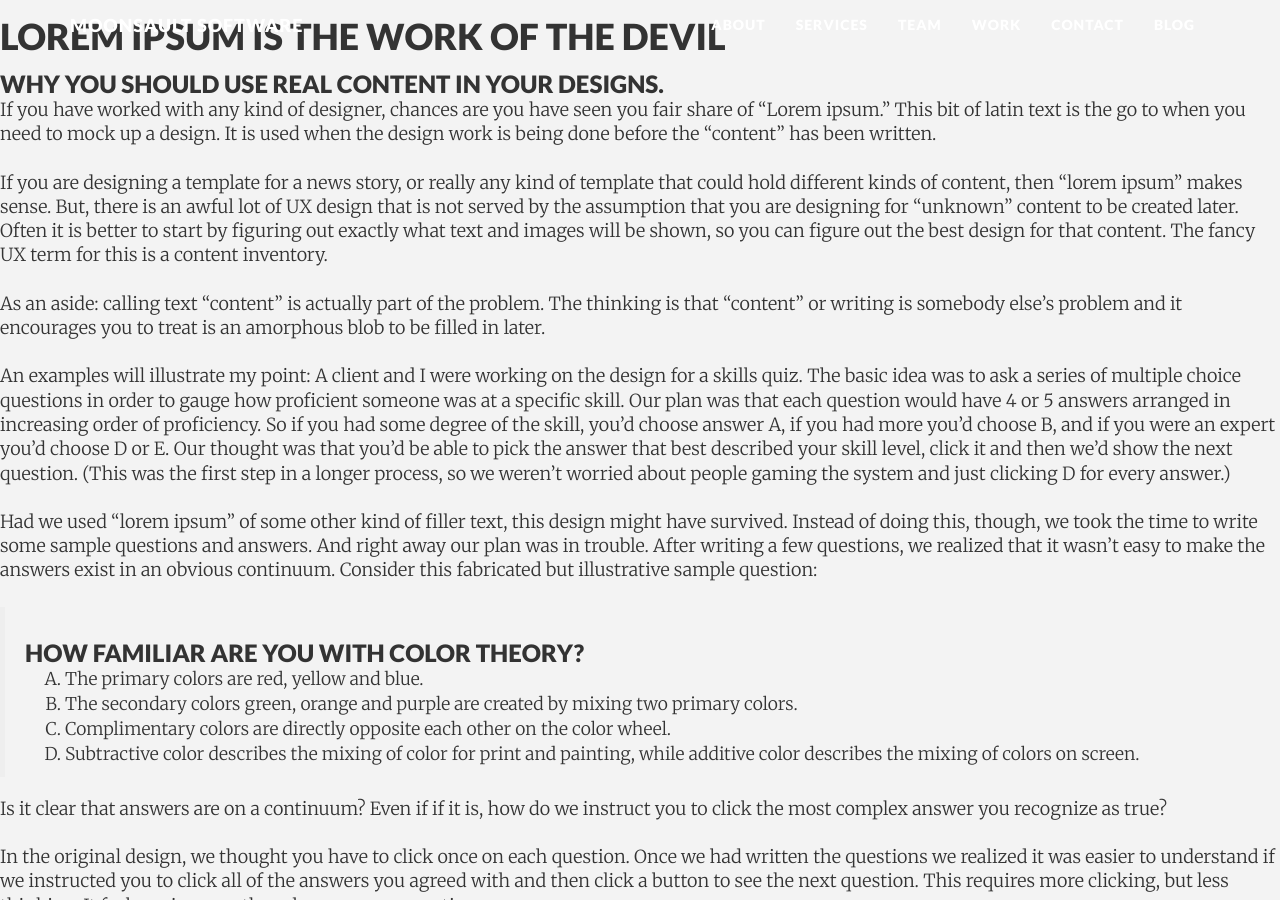
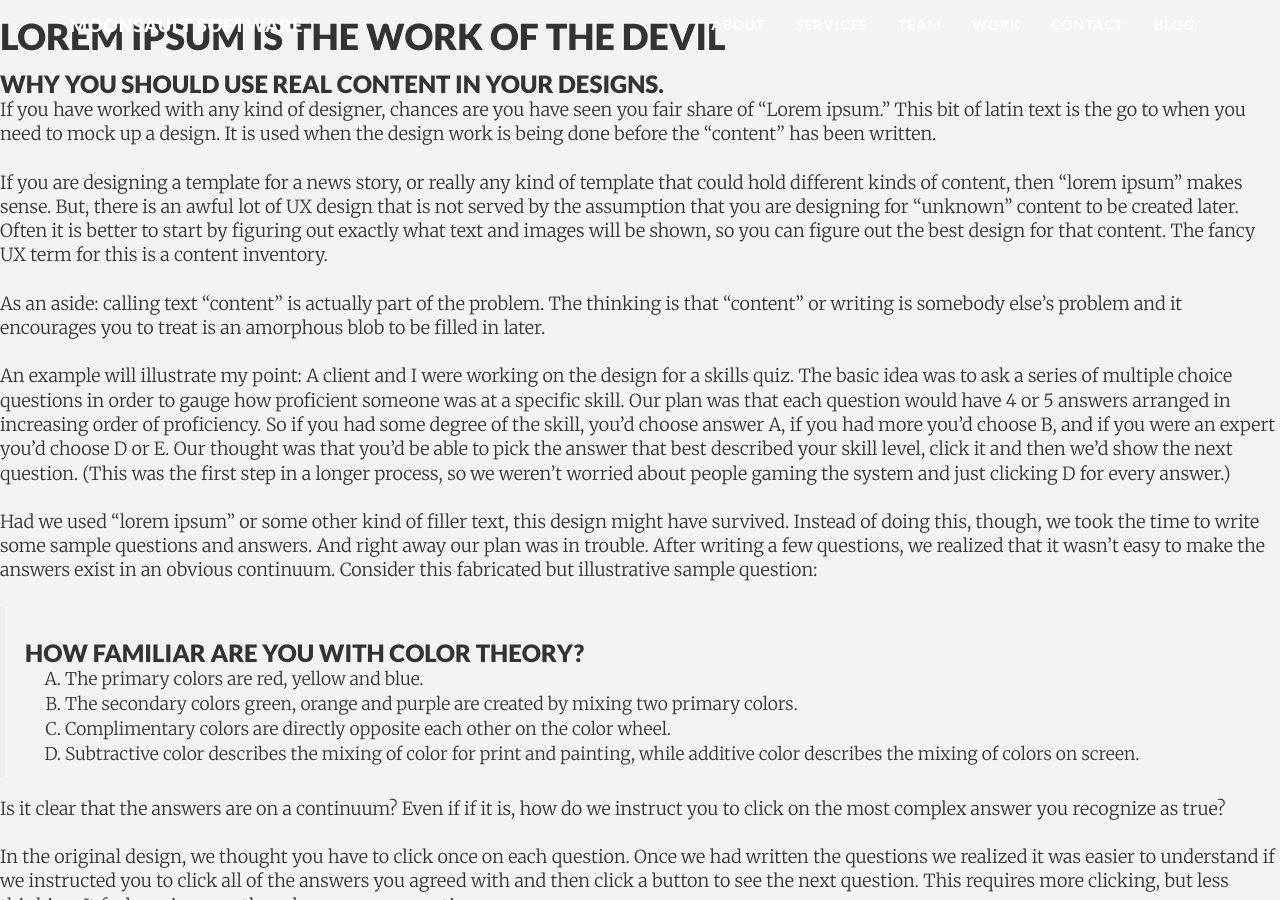
Before and after one commit to moonsaultco/moonsaultco.github.io, a Jekyll site: the page built from _posts/2015-06-01-lorem-ipsum-is-the-devil.md, in a window 1280 px wide and 900 px high. Built offline with Jekyll 4.4.1, drawn with Linux system fonts in a browser that asks for light colours; nearby versions of some CDN libraries.

Commit message:
couple more typos

```diff
--- a/_posts/2015-06-01-lorem-ipsum-is-the-devil.md
+++ b/_posts/2015-06-01-lorem-ipsum-is-the-devil.md
@@ -12,9 +12,9 @@ If you are designing a template for a news story, or really any kind of template
 
 As an aside: calling text “content” is actually part of the problem. The thinking is that “content” or writing is somebody else’s problem and it encourages you to treat is an amorphous blob to be filled in later.
 
-An examples will illustrate my point: A client and I were working on the design for a skills quiz. The basic idea was to ask a series of multiple choice questions in order to gauge how proficient someone was at a specific skill. Our plan was that each question would have 4 or 5 answers arranged in increasing order of proficiency. So if you had some degree of the skill, you’d choose answer A, if you had more you’d choose B, and if you were an expert you’d choose D or E. Our thought was that you’d be able to pick the answer that best described your skill level, click it and then we’d show the next question. (This was the first step in a longer process, so we weren’t worried about people gaming the system and just clicking D for every answer.)
+An example will illustrate my point: A client and I were working on the design for a skills quiz. The basic idea was to ask a series of multiple choice questions in order to gauge how proficient someone was at a specific skill. Our plan was that each question would have 4 or 5 answers arranged in increasing order of proficiency. So if you had some degree of the skill, you’d choose answer A, if you had more you’d choose B, and if you were an expert you’d choose D or E. Our thought was that you’d be able to pick the answer that best described your skill level, click it and then we’d show the next question. (This was the first step in a longer process, so we weren’t worried about people gaming the system and just clicking D for every answer.)
 
-Had we used “lorem ipsum” of some other kind of filler text, this design might have survived. Instead of doing this, though, we took the time to write some sample questions and answers. And right away our plan was in trouble. After writing a few questions, we realized that it wasn’t easy to make the answers exist in an obvious continuum. Consider this fabricated but illustrative sample question:
+Had we used “lorem ipsum” or some other kind of filler text, this design might have survived. Instead of doing this, though, we took the time to write some sample questions and answers. And right away our plan was in trouble. After writing a few questions, we realized that it wasn’t easy to make the answers exist in an obvious continuum. Consider this fabricated but illustrative sample question:
 
 <blockquote>
 
@@ -29,7 +29,7 @@ Had we used “lorem ipsum” of some other kind of filler text, this design mig
 
 </blockquote>
 
-Is it clear that answers are on a continuum? Even if if it is, how do we instruct you to click the most complex answer you recognize as true?
+Is it clear that the answers are on a continuum? Even if if it is, how do we instruct you to click on the most complex answer you recognize as true?
 
 In the original design, we thought you have to click once on each question. Once we had written the questions we realized it was easier to understand if we instructed you to click all of the answers you agreed with and then click a button to see the next question. This requires more clicking, but less thinking. It feels easier even though you are more active.
 
```
